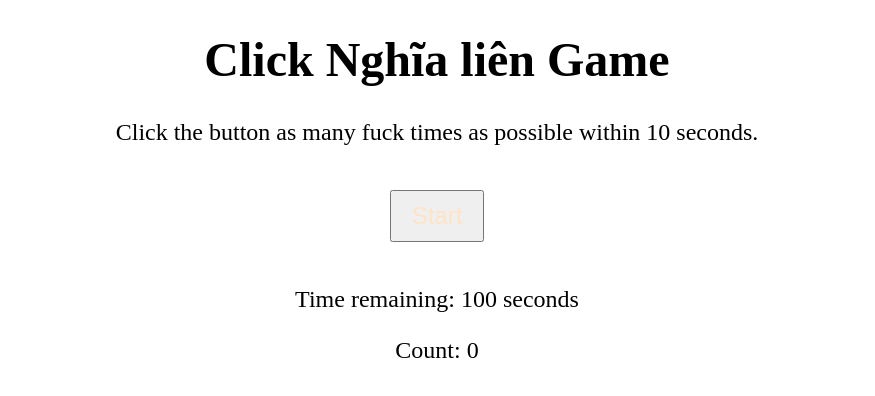
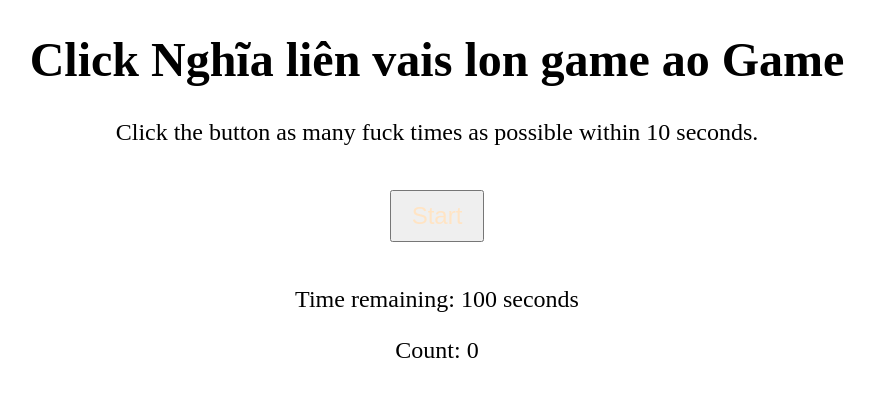
Before and after one commit to ducanhdey/github_demo_ducanh, a plain HTML site: page dist/index.html in a window 1280 px wide. Shown: the whole page, without its empty margins (203-1078 px from the left). Drawn offline with Linux system fonts and the light colour scheme; files that its build step writes are made by us from their sources; files whose address does not match are found by name.

Commit message:
add vo van

```diff
--- a/dist/index.html
+++ b/dist/index.html
@@ -6,7 +6,7 @@
   </head>
   <body>
     <div class="container">
-      <h1>Click Nghĩa liên Game</h1>
+      <h1>Click Nghĩa liên vais lon game ao Game</h1>
       <p>Click the button as many fuck times as possible within 10 seconds.</p>
       <button id="start-btn" onclick="startGame()">Start</button>
       <button id="click-btn" onclick="incrementCount()">Click Me</button>
```
